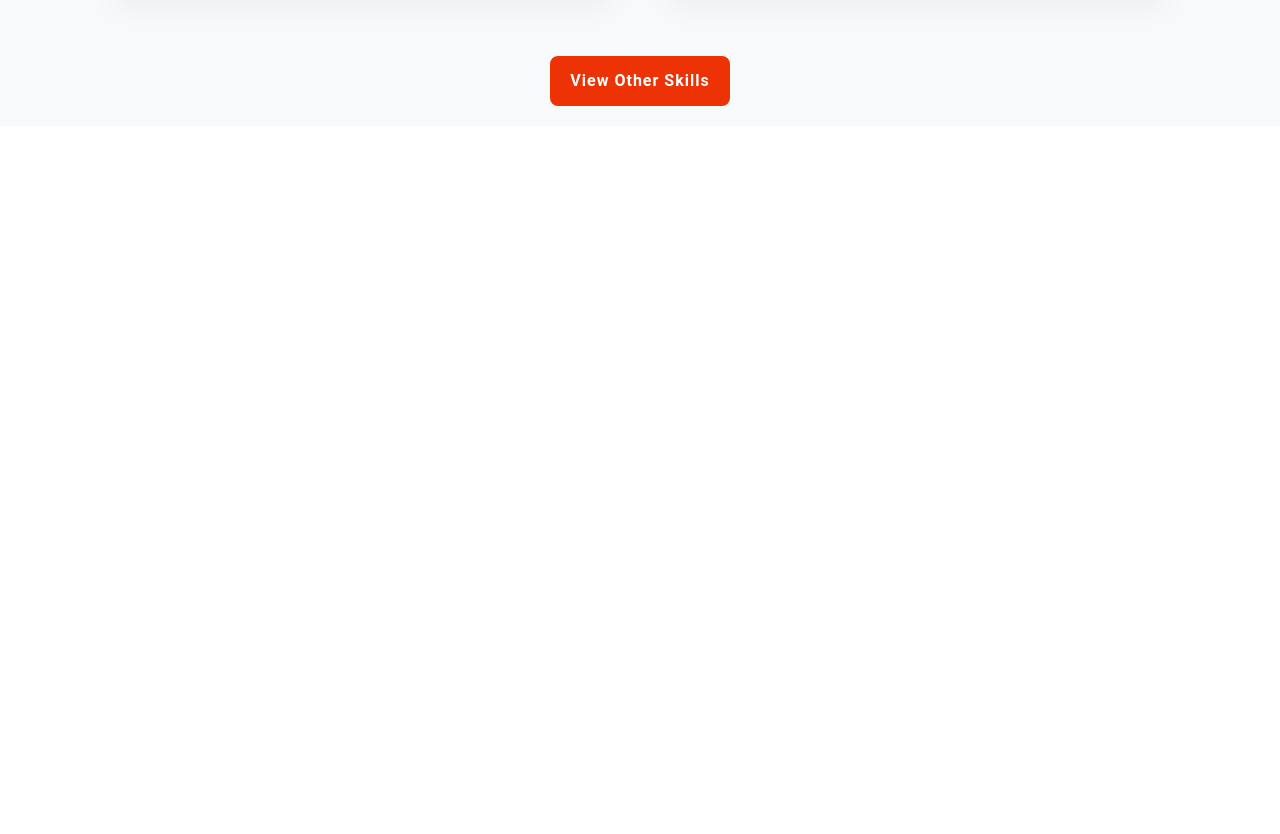
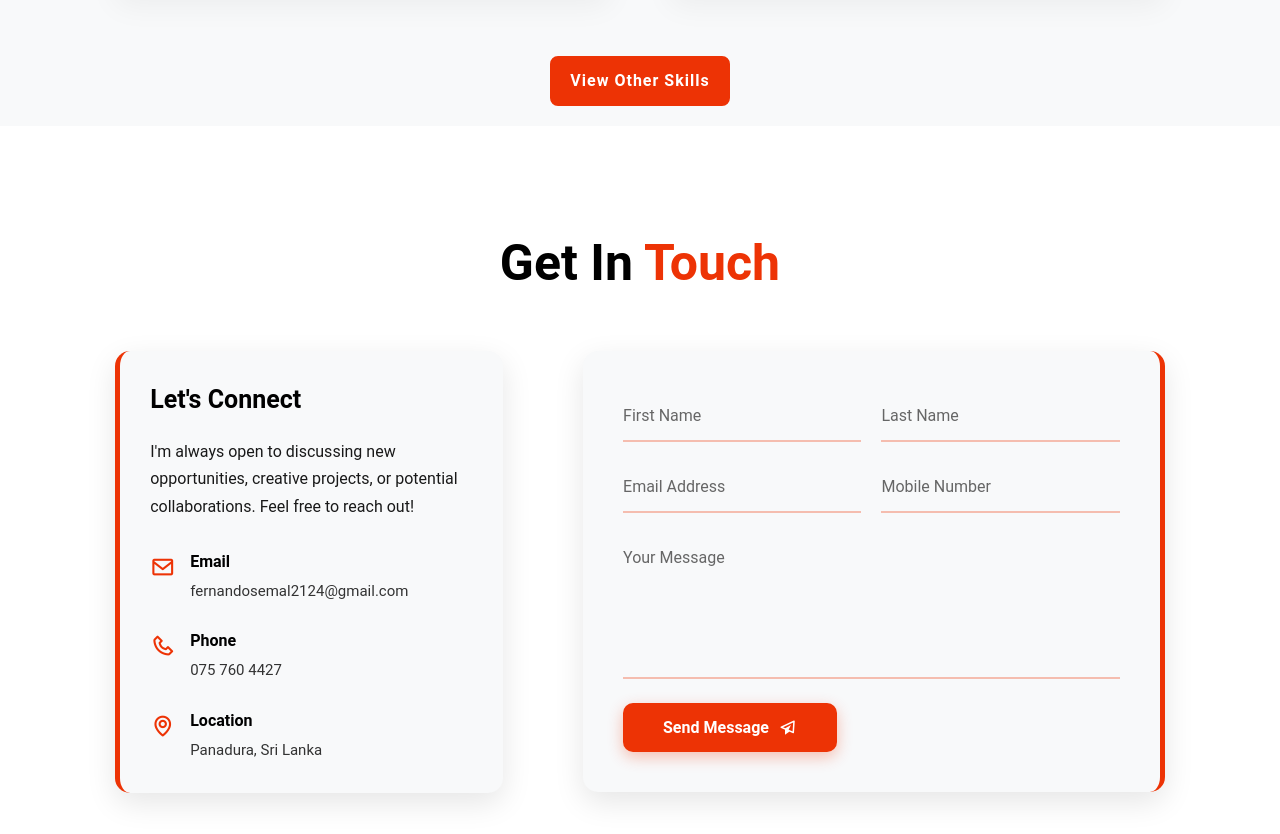
Before and after one commit to SemalFernando/My_Portfolio, a React (Vite) app in the folder my-portfolio/: page / in a window 1280 px wide. Shown: the part 4260-5094 px from the top of the page. Built offline with nearby package versions, Linux system fonts and the light colour scheme.

Commit message:
Updated contact section

```diff
--- a/my-portfolio/src/components/Contact/Contact.css
+++ b/my-portfolio/src/components/Contact/Contact.css
@@ -1,87 +1,283 @@
 .contact {
-  min-height: auto;
-  padding-bottom: 7rem;
+  min-height: 100vh;
+  padding: 10rem 9% 2rem;
   background: var(--bg-color);
+  display: flex;
+  flex-direction: column;
+  align-items: center;
 }
 
-.contact h2 {
-  display: inline-block;
-  left: 50%;
-  transform: translateX(-50%);
+.heading {
+  font-size: 5rem;
+  margin-bottom: 5rem;
+  text-align: center;
+  color: var(--text-color);
 }
 
-.contact form {
-  max-width: 70rem;
-  margin: 0 auto;
-  text-align: center;
+.heading span {
+  color: var(--main-color);
 }
 
-.contact form .input-box {
-  position: relative;
-  display: flex;
-  justify-content: space-between;
-  flex-wrap: wrap;
+.contact-container {
+  display: grid;
+  grid-template-columns: 1fr 1.5fr;
+  gap: 8rem;
+  width: 100%;
+  max-width: 1200px;
+  align-items: start;
 }
 
-.contact form .input-box .input-field {
-  position: relative;
-  width: 49%;
-  margin: .8rem 0;
+.contact-info {
+  padding: 3rem;
+  background: var(--second-bg-color);
+  border-radius: 1.5rem;
+  border-left: 0.5rem solid var(--main-color);
+  box-shadow: 0 10px 30px rgba(0, 0, 0, 0.1);
 }
 
-.contact form .input-box .input-field input,
-.contact form .textarea-field textarea {
+.contact-info h3 {
+  font-size: 2.5rem;
+  color: var(--text-color);
+  margin-bottom: 2rem;
+  font-weight: 600;
+}
+
+.contact-info p {
+  font-size: 1.6rem;
+  color: var(--text-color);
+  line-height: 1.7;
+  margin-bottom: 3rem;
+  opacity: 0.9;
+}
+
+.contact-details {
+  display: flex;
+  flex-direction: column;
+  gap: 2.5rem;
+}
+
+.contact-item {
+  display: flex;
+  align-items: flex-start;
+  gap: 1.5rem;
+}
+
+.contact-item i {
+  font-size: 2.5rem;
+  color: var(--main-color);
+  margin-top: 0.5rem;
+  flex-shrink: 0;
+}
+
+.contact-item h4 {
+  font-size: 1.6rem;
+  color: var(--text-color);
+  margin-bottom: 0.5rem;
+  font-weight: 600;
+}
+
+.contact-item p {
+  font-size: 1.5rem;
+  color: var(--text-color);
+  opacity: 0.8;
+  margin: 0;
+}
+
+.contact-form {
+  background: var(--second-bg-color);
+  padding: 4rem;
+  border-radius: 1.5rem;
+  box-shadow: 0 10px 30px rgba(0, 0, 0, 0.1);
+  border-right: 0.5rem solid var(--main-color);
+}
+
+.form-row {
+  display: grid;
+  grid-template-columns: 1fr 1fr;
+  gap: 2rem;
+  margin-bottom: 2rem;
+}
+
+.input-group {
+  position: relative;
+}
+
+.input-group input,
+.input-group textarea {
   width: 100%;
-  height: 100%;
-  padding: 1.5rem;
+  padding: 1.5rem 0;
   font-size: 1.6rem;
   color: var(--text-color);
   background: transparent;
-  border-radius: .6rem;
-  border: .2rem solid var(--main-color);
-  background: var(--bg-color);
+  border: none;
+  border-bottom: 0.2rem solid rgba(237, 51, 5, 0.3);
+  outline: none;
+  transition: all 0.3s ease;
 }
 
-.contact form .input-box .input-field input::placeholder,
-.contact form .textarea-field textarea::placeholder {
-  color: #666;
+.input-group textarea {
+  resize: none;
+  min-height: 120px;
 }
 
-.contact form .focus {
+.input-group input::placeholder,
+.input-group textarea::placeholder {
+  color: #666;
+  transition: all 0.3s ease;
+}
+
+.input-group input:focus,
+.input-group textarea:focus {
+  border-bottom-color: var(--main-color);
+}
+
+.input-group input:focus::placeholder,
+.input-group textarea:focus::placeholder {
+  transform: translateY(-2rem);
+  opacity: 0;
+}
+
+.underline {
   position: absolute;
-  top: 0;
+  bottom: 0;
   left: 0;
   width: 0;
-  height: 100%;
-  background: var(--second-bg-color);
-  border-radius: .6rem;
-  z-index: -1;
-  transition: .5s;
+  height: 0.2rem;
+  background: var(--main-color);
+  transition: width 0.3s ease;
 }
 
-.contact form .input-box .input-field input:focus~.focus,
-.contact form .input-box .input-field input:valid~.focus,
-.contact form .textarea-field textarea:focus~.focus,
-.contact form .textarea-field textarea:valid~.focus {
+.input-group input:focus ~ .underline,
+.input-group textarea:focus ~ .underline {
   width: 100%;
 }
 
-.contact form .textarea-field {
+/* Fix for textarea underline alignment */
+.textarea-group {
+  grid-column: 1 / -1;
   position: relative;
-  margin: .8rem 0 2.7rem;
-  display: flex;
 }
 
-.contact form .textarea-field textarea {
-  resize: none;
+.textarea-underline {
+  position: absolute;
+  bottom: 0;
+  left: 0;
+  width: 0;
+  height: 0.2rem;
+  background: var(--main-color);
+  transition: width 0.3s ease;
 }
 
-.contact form .btn-box.btns .btn {
-  cursor: pointer;
+.textarea-group textarea:focus ~ .textarea-underline {
+  width: 100%;
 }
 
-@media (max-width: 462px) {
-  .contact form .input-box .input-field {
-    width: 100%;
+.submit-btn {
+  display: inline-flex;
+  align-items: center;
+  gap: 1rem;
+  padding: 1.5rem 4rem;
+  background: var(--main-color);
+  color: white;
+  border: none;
+  border-radius: 1rem;
+  font-size: 1.6rem;
+  font-weight: 600;
+  cursor: pointer;
+  transition: all 0.3s ease;
+  margin-top: 2rem;
+  box-shadow: 0 5px 15px rgba(237, 51, 5, 0.3);
+}
+
+.submit-btn:hover {
+  background: transparent;
+  color: var(--main-color);
+  transform: translateY(-3px);
+  box-shadow: 0 10px 25px rgba(237, 51, 5, 0.4);
+}
+
+.submit-btn i {
+  font-size: 1.8rem;
+  transition: transform 0.3s ease;
+}
+
+.submit-btn:hover i {
+  transform: translateX(5px);
+}
+
+/* Responsive Design */
+@media (max-width: 991px) {
+  .contact {
+    padding: 10rem 4% 2rem;
+  }
+
+  .contact-container {
+    gap: 5rem;
+  }
+
+  .contact-info,
+  .contact-form {
+    padding: 3rem;
   }
 }
+
+@media (max-width: 768px) {
+  .contact-container {
+    grid-template-columns: 1fr;
+    gap: 4rem;
+  }
+
+  .heading {
+    font-size: 4rem;
+    margin-bottom: 4rem;
+  }
+
+  .contact-info h3 {
+    font-size: 2.2rem;
+  }
+
+  .form-row {
+    grid-template-columns: 1fr;
+    gap: 1.5rem;
+  }
+
+  .contact-info,
+  .contact-form {
+    padding: 2.5rem;
+  }
+}
+
+@media (max-width: 480px) {
+  .contact {
+    padding: 8rem 4% 2rem;
+  }
+
+  .heading {
+    font-size: 3.5rem;
+    margin-bottom: 3rem;
+  }
+
+  .contact-info,
+  .contact-form {
+    padding: 2rem;
+  }
+
+  .contact-info h3 {
+    font-size: 2rem;
+  }
+
+  .contact-item {
+    gap: 1rem;
+  }
+
+  .contact-item i {
+    font-size: 2rem;
+  }
+
+  .submit-btn {
+    padding: 1.2rem 3rem;
+    font-size: 1.5rem;
+    width: 100%;
+    justify-content: center;
+  }
+}
--- a/my-portfolio/src/components/Contact/Contact.jsx
+++ b/my-portfolio/src/components/Contact/Contact.jsx
@@ -3,54 +3,105 @@ import './Contact.css';
 const Contact = () => {
   const handleSubmit = (e) => {
     e.preventDefault();
-    // Handle form submission here
-    alert('Message sent successfully!');
+    const form = e.target;
+
+    // Use the Netlify API
+    const data = new FormData(form);
+    fetch("/", {
+      method: "POST",
+      body: data,
+    })
+      .then(() => {
+        alert("Message sent successfully!");
+        form.reset();
+      })
+      .catch((error) => alert("Something went wrong: " + error));
   };
 
   return (
     <section className="contact" id="contact">
-      <h2 className="heading">Contact <span>Me!</span><span className="animate scroll" style={{"--i":1}}></span></h2>
+      <h2 className="heading">Get In <span>Touch</span></h2>
 
-      <form onSubmit={handleSubmit}>
-        <div className="input-box">
-          <div className="input-field">
-            <input type="text" placeholder="First Name" required />
-            <span className="focus"></span>
+      <div className="contact-container">
+        <div className="contact-info">
+          <h3>Let's Connect</h3>
+          <p>I'm always open to discussing new opportunities, creative projects, or potential collaborations. Feel free to reach out!</p>
+
+          <div className="contact-details">
+            <div className="contact-item">
+              <i className='bx bx-envelope'></i>
+              <div>
+                <h4>Email</h4>
+                <p>fernandosemal2124@gmail.com</p>
               </div>
-          <div className="input-field">
-            <input type="text" placeholder="Last Name" required />
-            <span className="focus"></span>
             </div>
 
-          <span className="animate scroll" style={{"--i":3}}></span>
+            <div className="contact-item">
+              <i className='bx bx-phone'></i>
+              <div>
+                <h4>Phone</h4>
+                <p>075 760 4427</p>
+              </div>
             </div>
 
-        <div className="input-box">
-          <div className="input-field">
-            <input type="email" placeholder="Email Address" required />
-            <span className="focus"></span>
+            <div className="contact-item">
+              <i className='bx bx-map'></i>
+              <div>
+                <h4>Location</h4>
+                <p>Panadura, Sri Lanka</p>
               </div>
-          <div className="input-field">
-            <input type="tel" placeholder="Mobile Number" required />
-            <span className="focus"></span>
+            </div>
+          </div>
         </div>
 
-          <span className="animate scroll" style={{"--i":5}}></span>
+        {/* ✅ Added Netlify attributes here */}
+        <form
+          className="contact-form"
+          name="contact"
+          method="POST"
+          data-netlify="true"
+          data-netlify-honeypot="bot-field"
+          onSubmit={handleSubmit}
+        >
+          {/* Hidden fields required by Netlify */}
+          <input type="hidden" name="form-name" value="contact" />
+          <p hidden>
+            <label>Don’t fill this out: <input name="bot-field" /></label>
+          </p>
+
+          <div className="form-row">
+            <div className="input-group">
+              <input type="text" name="first-name" placeholder="First Name" required />
+              <div className="underline"></div>
+            </div>
+            <div className="input-group">
+              <input type="text" name="last-name" placeholder="Last Name" required />
+              <div className="underline"></div>
+            </div>
           </div>
 
-        <div className="textarea-field">
-          <textarea name="message" cols="30" rows="10" placeholder="Your Message" required></textarea>
-          <span className="focus"></span>
-
-          <span className="animate scroll" style={{"--i":7}}></span>
+          <div className="form-row">
+            <div className="input-group">
+              <input type="email" name="email" placeholder="Email Address" required />
+              <div className="underline"></div>
+            </div>
+            <div className="input-group">
+              <input type="tel" name="mobile" placeholder="Mobile Number" required />
+              <div className="underline"></div>
+            </div>
           </div>
 
-        <div className="btn-box btns">
-          <button type="submit" className="btn">Submit</button>
+          <div className="input-group textarea-group">
+            <textarea name="message" placeholder="Your Message" rows="6" required></textarea>
+            <div className="underline textarea-underline"></div>
+          </div>
 
-          <span className="animate scroll" style={{"--i":9}}></span>
+          <button type="submit" className="submit-btn">
+            Send Message
+            <i className='bx bx-paper-plane'></i>
+          </button>
+        </form>
       </div>
-      </form>
     </section>
   );
 };
```
Lines whose indentation alone changed are shown as unchanged.
